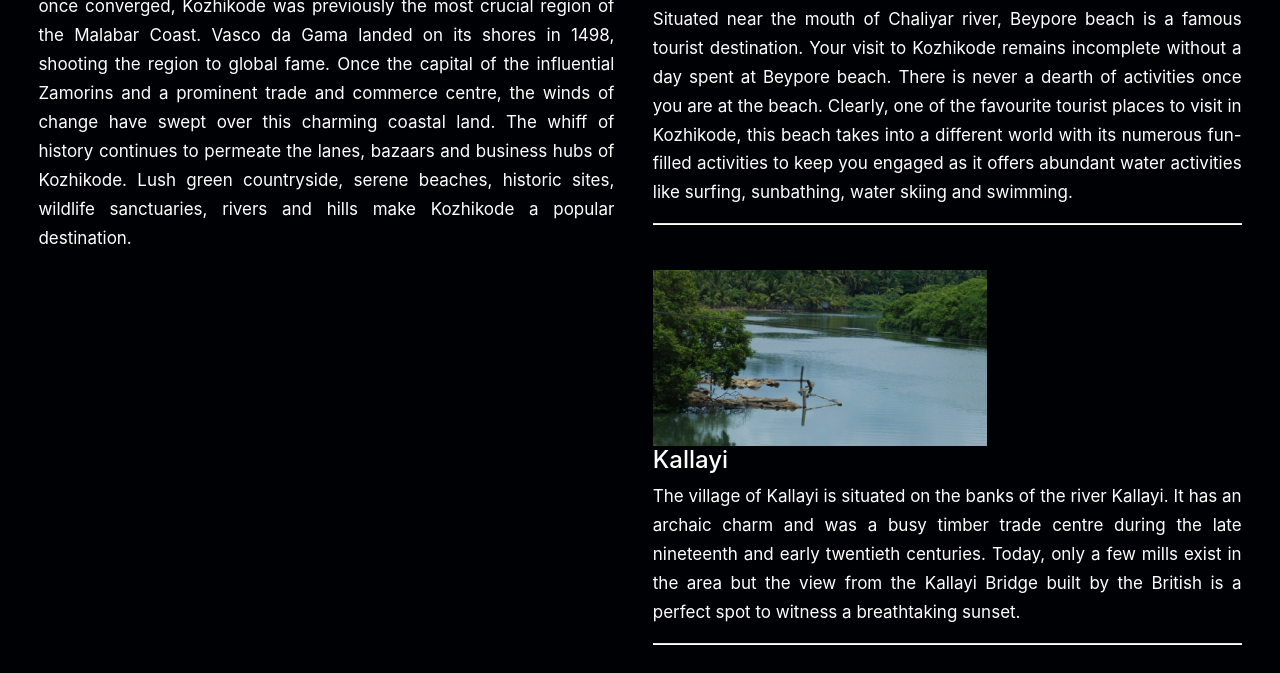
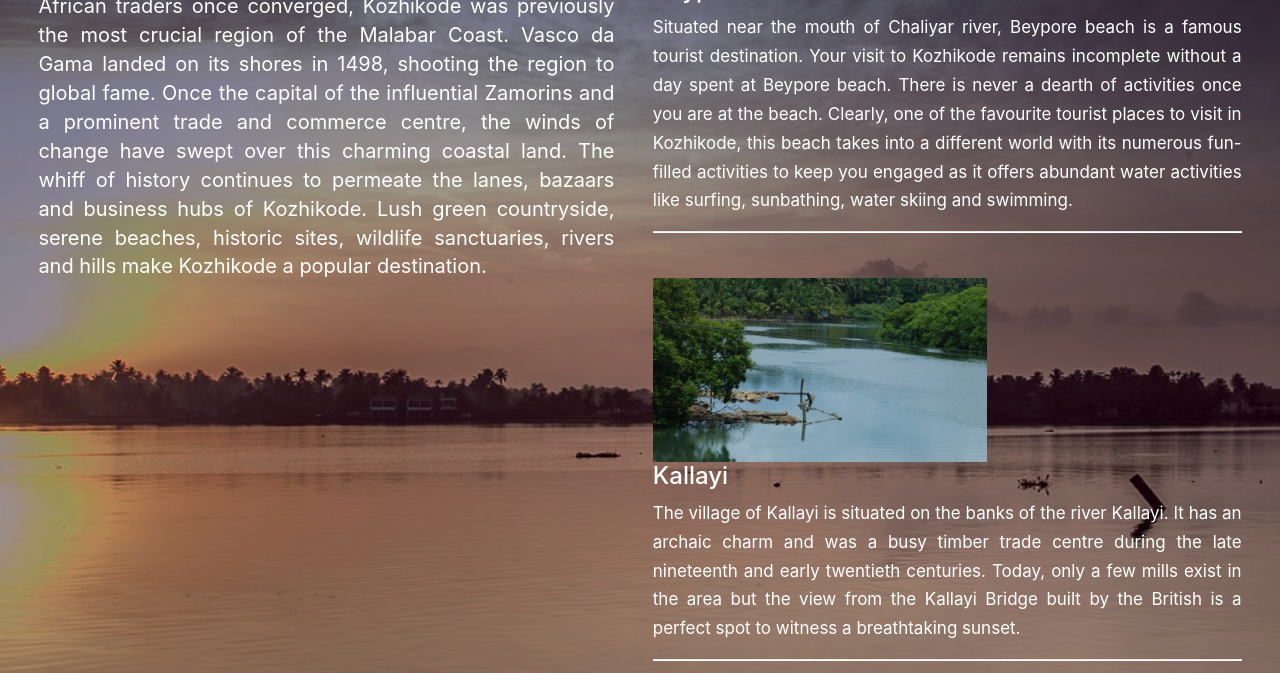
Before and after one commit to faatimaah/Kerala-Tourism, a plain HTML site: page kozhikode.html in a window 1280 px wide. Shown: the part 427-1100 px from the top of the page. Drawn offline with nearby package versions, Linux system fonts and the light colour scheme.

Commit message:
Update kozhikode.html

```diff
--- a/kozhikode.html
+++ b/kozhikode.html
@@ -18,7 +18,7 @@
           opacity: 0.5;
         }
       </style></head>
-<body background="./images/bg.jpg" >
+<body background="./images/slide1.jpg" >
 
 <!-- Navbar with logo -->
 <nav class="navbar navbar-dark navbar-expand-lg navbar sticky-top ">
@@ -45,14 +45,14 @@
  <div class="row">
   <div class="col-md-6" style="padding-top: 15%;padding-left: 3%;padding-right: 2%;">
           <h2 >Kozhikode</h2>
-          <p>The legendary seaport where Arab, Chinese and East African traders once converged,
+          <p style="font-size: 20px;">The legendary seaport where Arab, Chinese and East African traders once converged,
                Kozhikode was previously the most crucial region of the Malabar Coast.
                 Vasco da Gama landed on its shores in 1498, shooting the region to global fame.
                  Once the capital of the influential Zamorins and a prominent trade and commerce centre, the winds of
                  change have swept over this charming coastal land. The whiff of history continues to permeate the lanes, bazaars and business hubs of Kozhikode. Lush green countryside, serene beaches, historic sites, wildlife sanctuaries, rivers and hills make Kozhikode a popular destination.
              </p>
   </div>
-  <div class="col-md-6" style="height: 1350px;padding-left: 1%;padding-right: 3%;">
+  <div class="col-md-6" style="padding-left: 1%;padding-right: 3%;">
         <h3>TOURIST ATTRACTIONS</h3>
         <hr style="height: 1px;background-color: white;">
         <img src="./images/Beypore Beach.jpg" alt="Beypore Beach" height="13%" width=334px > <br>
```
